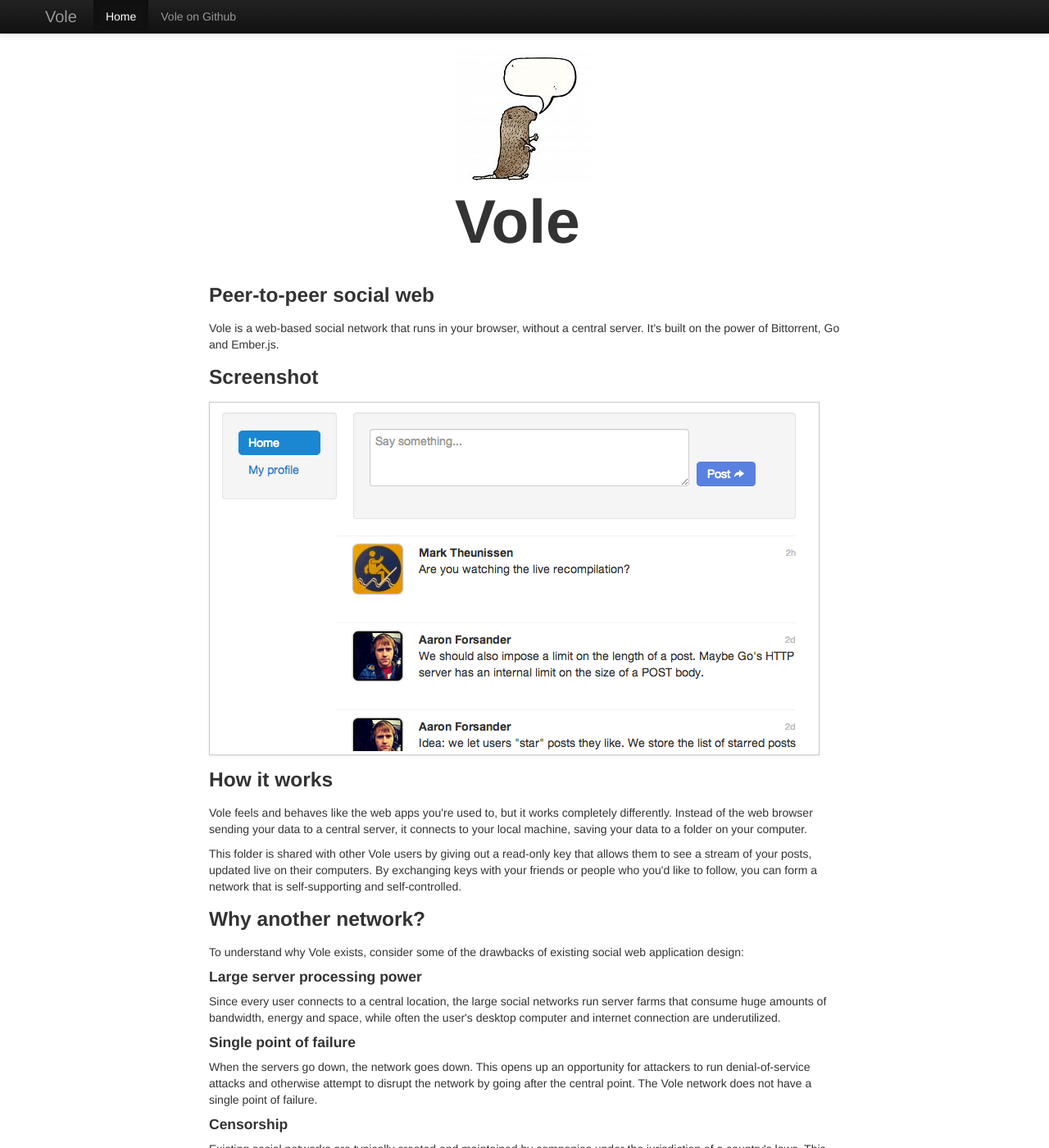
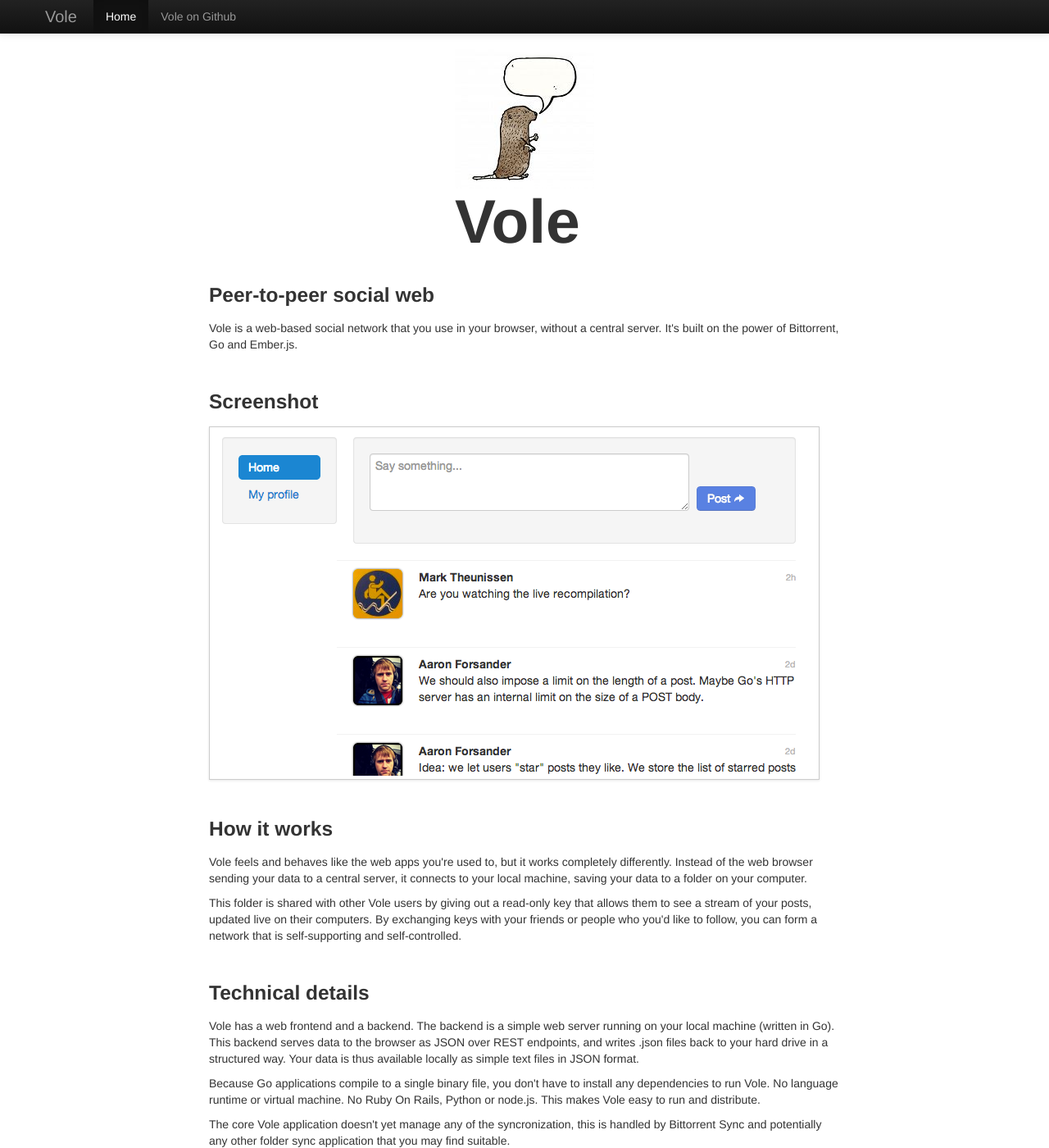
Before and after one commit to vole/vole.github.io, a Jekyll site: the page built from index.html, in a window 1280 px wide and 1400 px high. Shown: the whole window at 82% size. Built offline with Jekyll 4.4.1, drawn with Linux system fonts in a browser that asks for light colours; some of the changed text lies outside the part shown.

Commit message:
Updating copy

```diff
--- a/css/main.css
+++ b/css/main.css
@@ -14,3 +14,7 @@
 #vole-title {
   font-size: 75px;
 }
+
+h3 {
+  margin-top: 40px;
+}
--- a/index.html
+++ b/index.html
@@ -13,7 +13,7 @@
 
       <h3>Peer-to-peer social web</h3>
       <p>
-        Vole is a web-based social network that runs in your browser, without a central server. It's built on the power of Bittorrent, Go and Ember.js.
+        Vole is a web-based social network that you use in your browser, without a central server. It's built on the power of Bittorrent, Go and Ember.js.
       </p>
 
       <h3>Screenshot</h3>
@@ -25,6 +25,17 @@
       </p>
       <p>
         This folder is shared with other Vole users by giving out a read-only key that allows them to see a stream of your posts, updated live on their computers. By exchanging keys with your friends or people who you'd like to follow, you can form a network that is self-supporting and self-controlled.
+      </p>
+
+      <h3>Technical details</h3>
+      <p>
+        Vole has a web frontend and a backend. The backend is a simple web server running on your local machine (written in Go). This backend serves data to the browser as JSON over REST endpoints, and writes .json files back to your hard drive in a structured way. Your data is thus available locally as simple text files in JSON format.
+      </p>
+      <p>
+        Because Go applications compile to a single binary file, you don't have to install any dependencies to run Vole. No language runtime or virtual machine. No Ruby On Rails, Python or node.js. This makes Vole easy to run and distribute.
+      </p>
+      <p>
+        The core Vole application doesn't yet manage any of the syncronization, this is handled by Bittorrent Sync and potentially any other folder sync application that you may find suitable.
       </p>
 
       <h3>Why another network?</h3>
@@ -39,7 +50,7 @@
 
       <h4>Single point of failure</h4>
       <p>
-        When the servers go down, the network goes down. This opens up an opportunity for attackers to run denial-of-service attacks and otherwise attempt to disrupt the network by going after the central point. The Vole network does not have a single point of failure.
+        When the servers go down, the network goes down. This opens up an opportunity for attackers to run denial-of-service attacks and otherwise attempt to disrupt the network by going after the central point. The Vole network is designed to not have a single point of failure.
       </p>
 
       <h4>Censorship</h4>
@@ -59,12 +70,17 @@
 
       <h4>Cross-platform</h4>
       <p>
-        Our goal is to be totally cross-platform, and by building on existing open web standards, Vole can be accessed from any device with a web browser.
+        Our goal is to be totally cross-platform, and by building on existing open web standards, Vole can be accessed from any device with a web browser. We currently have builds for Mac, Windows and Linux and are using HTML5 best practices in our front-end development.
       </p>
 
       <h4>Open source</h4>
       <p>
         With a liberal MIT license, Vole is available for anyone to use, modify or distribute.
+      </p>
+
+      <h3>Get started!</h3>
+      <p>
+        If you're an interested developer, get started right now, we have pre-release builds available and instructions for contributing. Check out the <a href="https://github.com/vole/vole">Vole Github repo</a>.
       </p>
 
       <h3>Current Vole users</h3>
```
